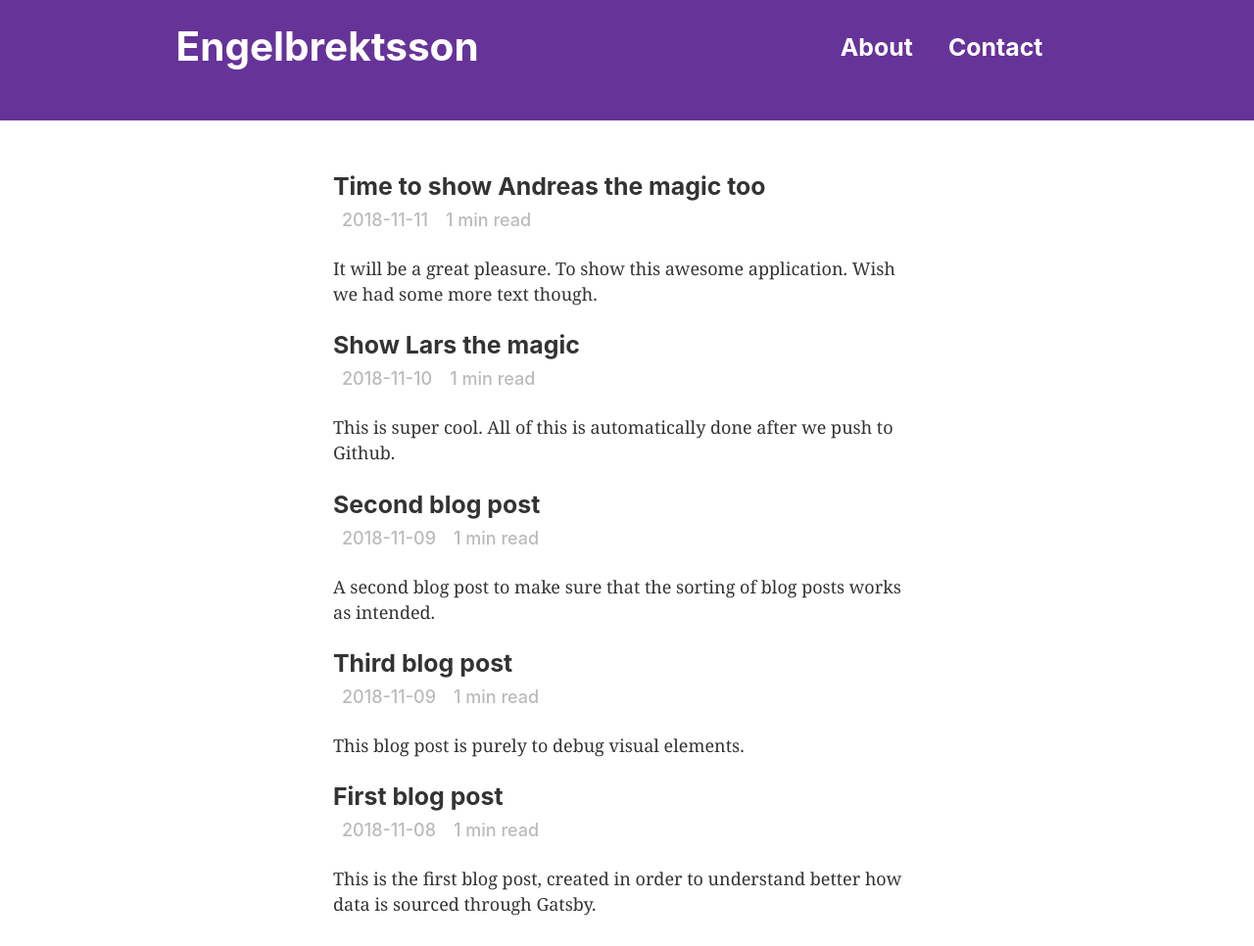
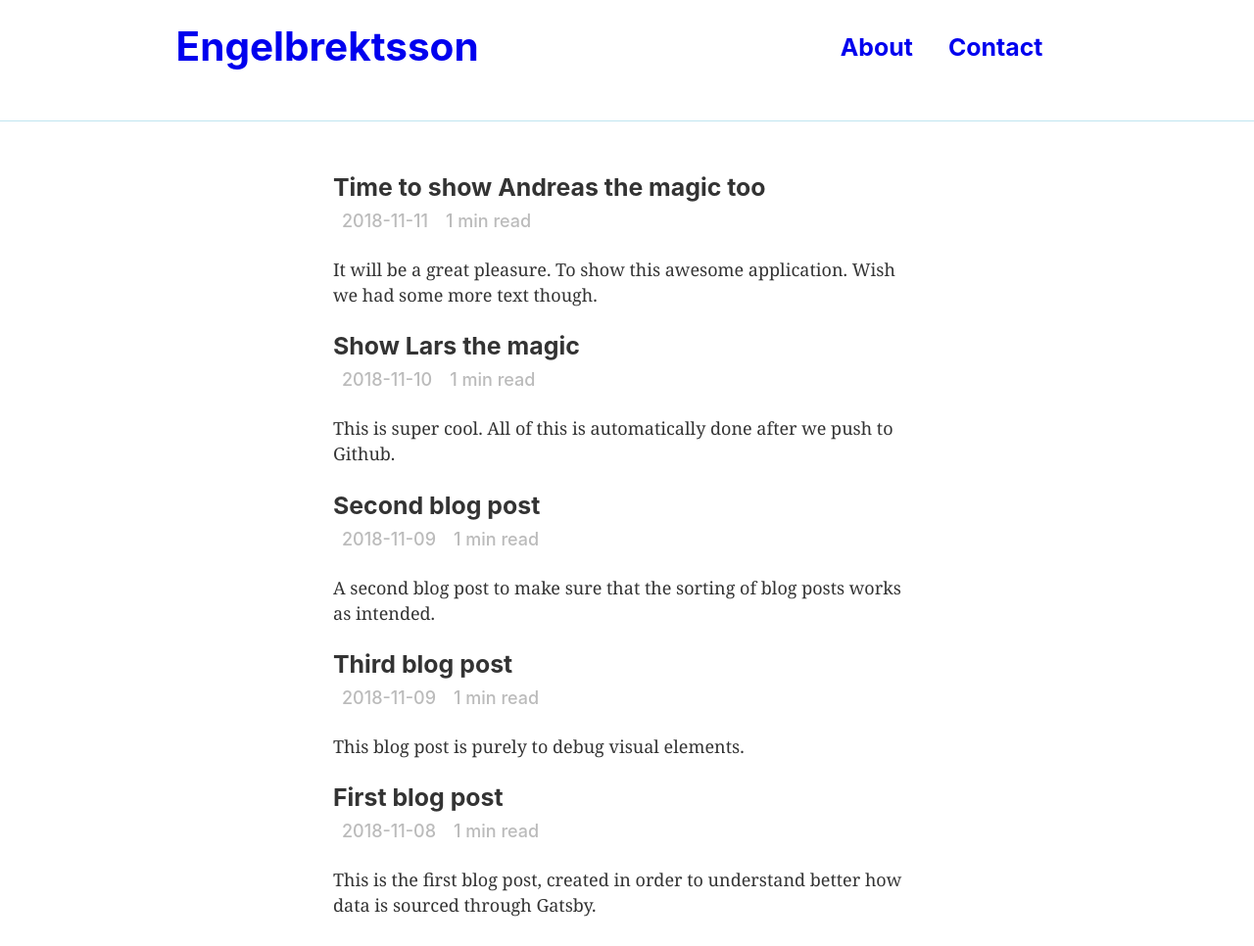
Before and after one commit to buddbro/temp-name-blog, a Gatsby site: page / in a window 1280 px wide. Shown: the whole page at 98% size. Built offline with nearby package versions, Linux system fonts and the light colour scheme; Gatsby itself is replaced by a stand-in of ours.

Commit message:
Minor css changes to header

```diff
--- a/src/components/header.js
+++ b/src/components/header.js
@@ -1,14 +1,15 @@
 import React from 'react'
 import MenuItem from './menu-item'
 import { Link } from 'gatsby'
+import styled from 'styled-components'
+
+const Container = styled.div`
+  border-bottom: 1px solid #C0E5F0;
+  color: #fff;
+`
 
 const Header = ({ siteTitle }) => (
-  <div
-    style={{
-      background: 'rebeccapurple',
-      marginBottom: '1.45rem',
-    }}
-  >
+  <Container>
     <div
       style={{
         margin: '0 auto',
@@ -24,7 +25,6 @@ const Header = ({ siteTitle }) => (
         <Link
           to="/"
           style={{
-            color: 'white',
             textDecoration: 'none',
           }}
         >
@@ -40,7 +40,7 @@ const Header = ({ siteTitle }) => (
         <MenuItem page="/contact" title="Contact"/>
       </div>
     </div>
-  </div>
+  </Container>
 )
 
 export default Header
--- a/src/components/menu-item.js
+++ b/src/components/menu-item.js
@@ -9,7 +9,6 @@ class MenuItem extends React.Component {
                 <Link
                     to={this.props.page}
                     style={{
-                        color: 'white',
                         textDecoration: 'none',
                     }}
                 >
```
Also changed, not shown: 1 other file.
